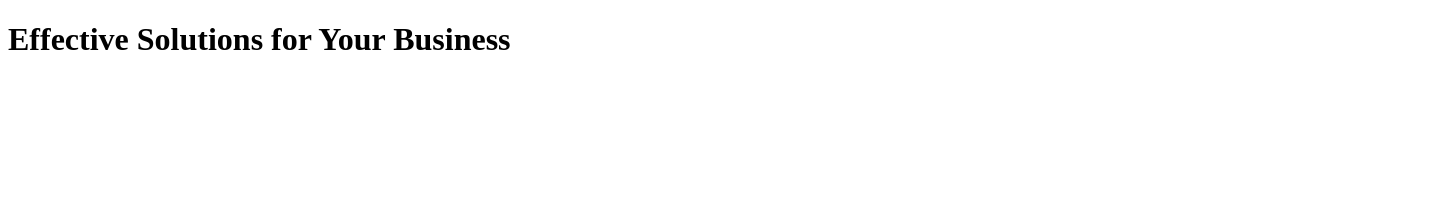
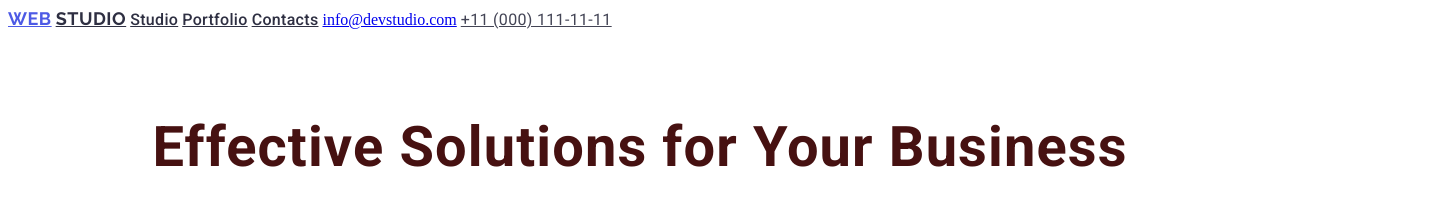
Before and after one commit to Vitalii-Artiukh/goit-markup-hw-01, a plain HTML site: page index.html in a window 1280 px wide. Shown: the whole page, 1448 px wide, since content can reach past the window. Drawn offline with Linux system fonts and the light colour scheme.

Commit message:
beginning

```diff
--- /dev/null
+++ b/css/stiles.css
@@ -0,0 +1,58 @@
+.header-top-line {
+  width: 1440px;
+  height: 72px;
+}
+
+.web-logo {
+  font-family: "Raleway", sans-serif;
+  font-weight: 700;
+  font-size: 18px;
+  line-height: 117%;
+  letter-spacing: 0.03em;
+  text-transform: uppercase;
+  color: #4d5ae5;
+}
+.studio-logo {
+  font-family: "Raleway", sans-serif;
+  font-weight: 700;
+  font-size: 18px;
+  line-height: 117%;
+  letter-spacing: 0.03em;
+  text-transform: uppercase;
+  color: #2e2f42;
+  margin-left: 0;
+}
+
+.container-header-top {
+  width: 100%;
+  margin-right: auto;
+  margin-left: auto;
+}
+
+.menu-nav {
+  font-family: "Roboto", sans-serif;
+  font-weight: 500;
+  font-size: 16px;
+  line-height: 150%;
+  letter-spacing: 0.02em;
+  color: #2e2f42;
+}
+
+.h1 {
+  font-family: "Roboto", sans-serif;
+  font-weight: 700;
+  font-size: 56px;
+  line-height: 107%;
+  letter-spacing: 0.02em;
+  text-align: center;
+  color: #461111;
+}
+
+.contacts-top-line {
+  font-family: "Roboto", sans-serif;
+  font-weight: 400;
+  font-size: 16px;
+  line-height: 150%;
+  letter-spacing: 0.02em;
+  color: #434455;
+}
--- a/index.html
+++ b/index.html
@@ -5,8 +5,38 @@
     <meta charset="UTF-8" />
     <meta name="viewport" content="width=device-width, initial-scale=1.0" />
     <title>goit-markup-hw-01</title>
+
+    <link rel="preconnect" href="https://fonts.googleapis.com" />
+    <link rel="preconnect" href="https://fonts.gstatic.com" crossorigin />
+    <link
+      href="https://fonts.googleapis.com/css2?family=Roboto:ital,wght@0,100;0,300;0,400;0,500;0,700;0,900;1,100;1,300;1,400;1,500;1,700;1,900&display=swap"
+      rel="stylesheet"
+    />
+    <link rel="preconnect" href="https://fonts.googleapis.com" />
+    <link rel="preconnect" href="https://fonts.gstatic.com" crossorigin />
+    <link
+      href="https://fonts.googleapis.com/css2?family=Raleway:ital,wght@0,100..900;1,100..900&family=Roboto:ital,wght@0,100;0,300;0,400;0,500;0,700;0,900;1,100;1,300;1,400;1,500;1,700;1,900&display=swap"
+      rel="stylesheet"
+    />
+    <link rel="stylesheet" href="css/stiles.css" />
   </head>
   <body>
-    <h1>Effective Solutions for Your Business</h1>
+    <header>
+      <section class="header-top-line">
+        <div class="container-header-top">
+          <a href="" class="web-logo">WEB</a>
+          <a href="" class="studio-logo">STUDIO</a>
+
+          <a href="" class="menu-nav">Studio</a>
+          <a href="" class="menu-nav">Portfolio</a>
+          <a href="" class="menu-nav">Contacts</a>
+          <a href="maito: info@devstudio.com">info@devstudio.com</a>
+          <a href="tel: +110001111111" class="contacts-top-line"
+            >+11 (000) 111-11-11</a
+          >
+        </div>
+      </section>
+      <h1 class="h1">Effective Solutions for Your Business</h1>
+    </header>
   </body>
 </html>
```
Also changed, not shown: images/camila.jpg (added), images/daniel.jpg (added), images/logo.png (added), images/mark.jpg (added), images/tom.jpg (added).
